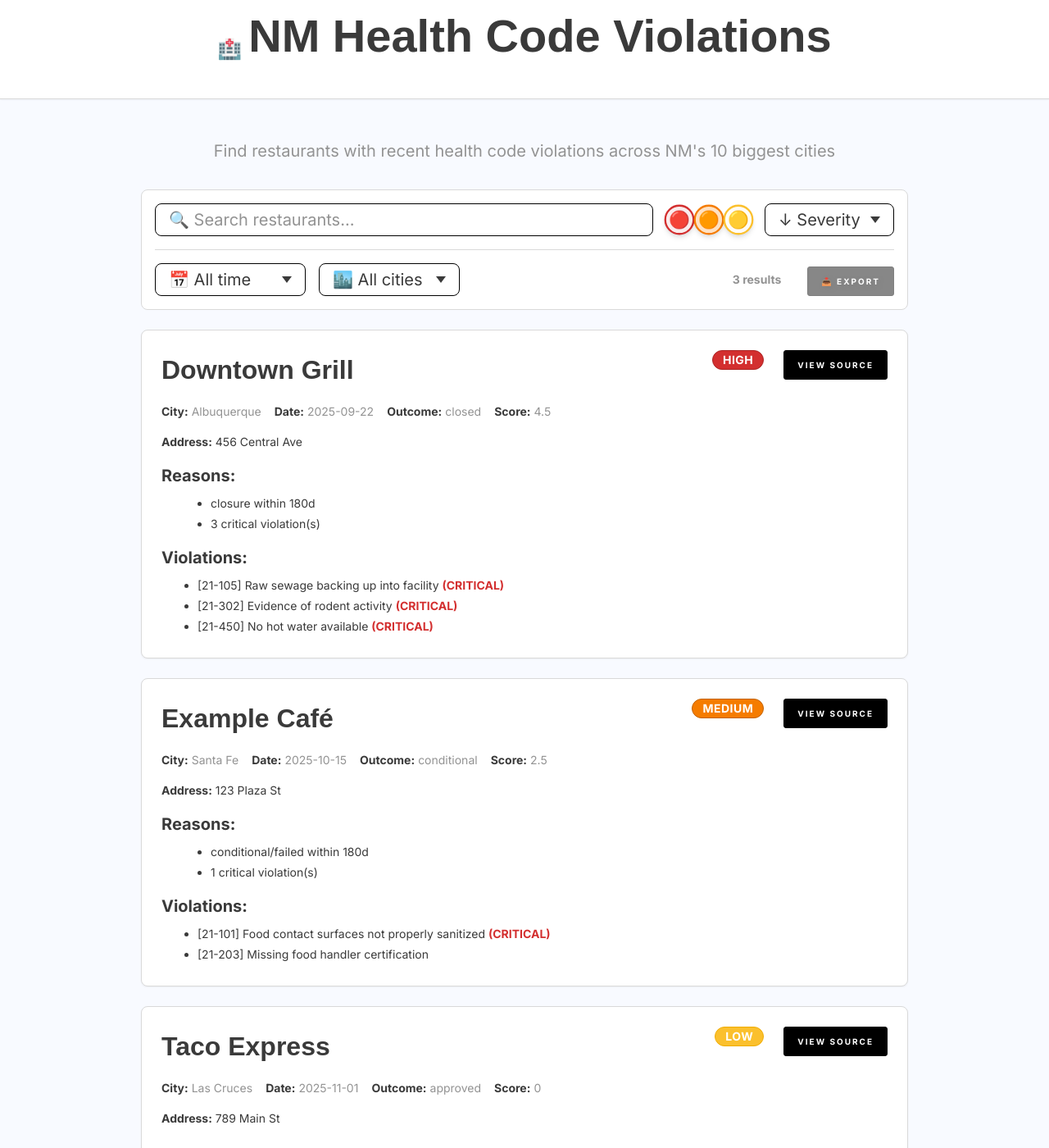
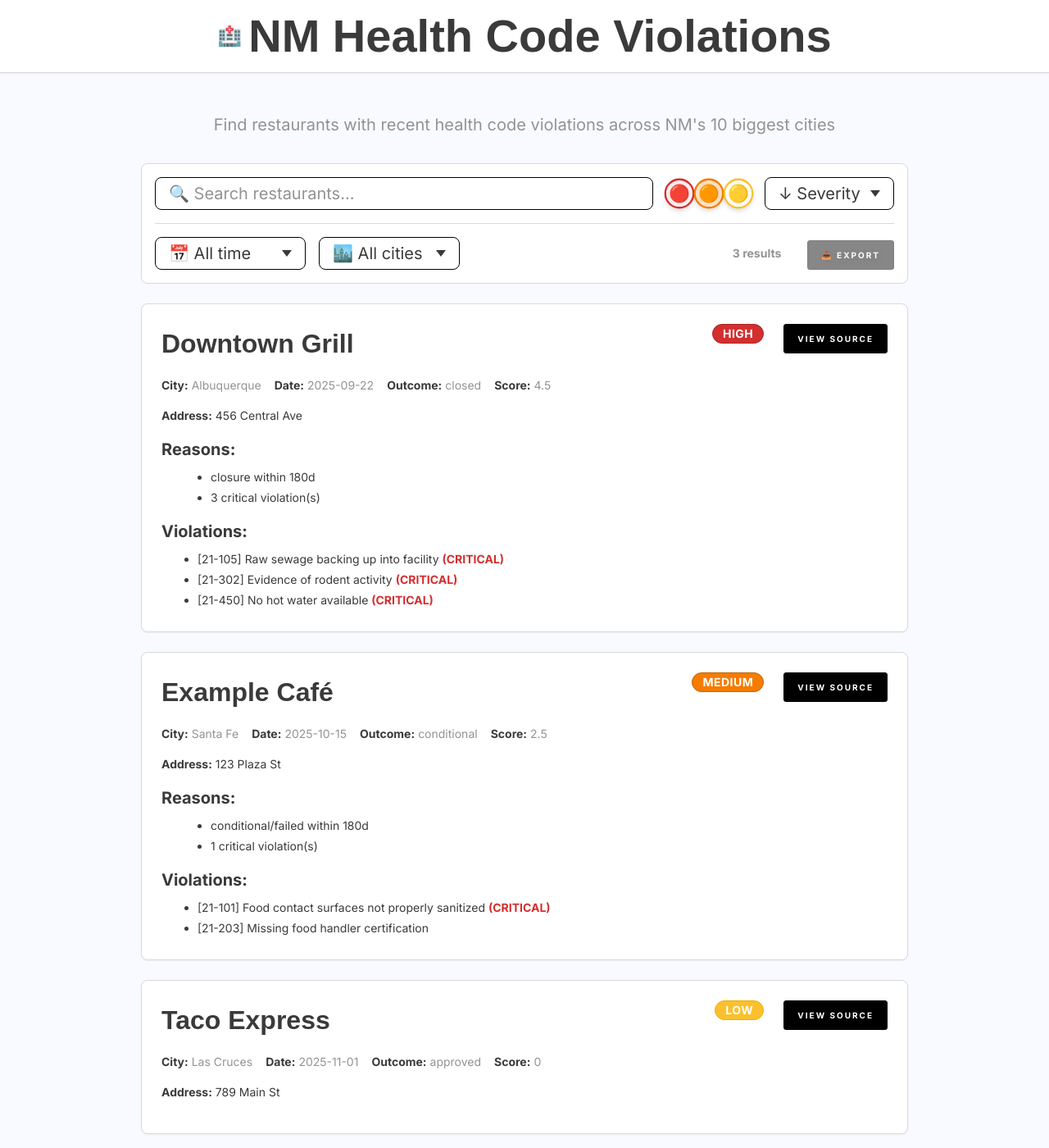
Before and after one commit to aindaco1/restaurant-locations, a Jekyll site: the page built from index.html, in a window 1280 px wide and 1400 px high. Shown: the whole window at 82% size. Built offline with Jekyll 4.4.1, drawn with Linux system fonts in a browser that asks for light colours; some web fonts are replaced.

```diff
--- a/assets/partials/_components.scss
+++ b/assets/partials/_components.scss
@@ -33,7 +33,6 @@
 
 h1, h1 a {
   font-size: $h1--size;
-  margin-bottom: $size--unit * 4;
 
   @include sm {
     font-size: $h2--size;
```
